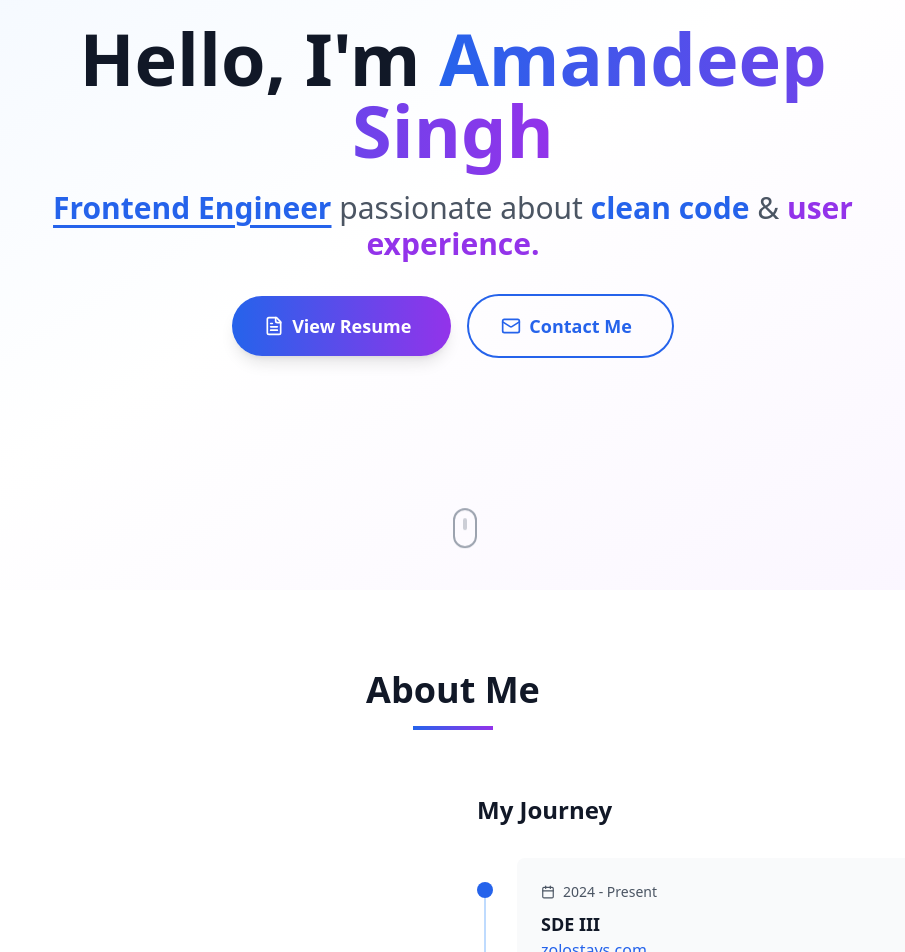
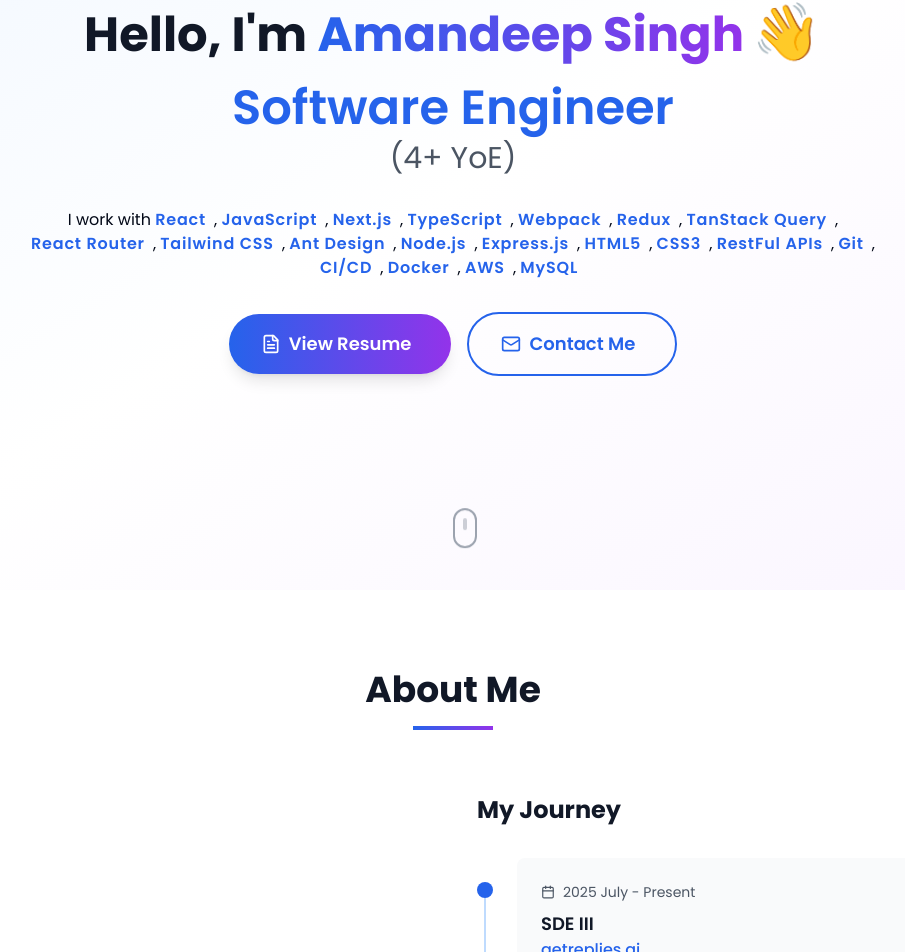
Before and after one commit to Amandeep-tech/portfolio, a React (Vite) app: page / in a window 1280 px wide. Shown: the part 210-1162 px from the top of the page, without its empty margins (187-1092 px from the left). Built offline with nearby package versions, Linux system fonts and the light colour scheme.

Commit message:
poppins font, refactored hero section

```diff
--- a/index.html
+++ b/index.html
@@ -4,9 +4,12 @@
     <meta charset="UTF-8" />
     <meta name="viewport" content="width=device-width, initial-scale=1.0" />
     <title>Amandeep Portfolio</title>
+    <link rel="preconnect" href="https://fonts.googleapis.com">
+    <link rel="preconnect" href="https://fonts.gstatic.com" crossorigin>
+    <link href="https://fonts.googleapis.com/css2?family=Poppins:wght@300;400;500;600;700&display=swap" rel="stylesheet">
   </head>
 
-  <body>
+  <body style="font-family: 'Poppins', sans-serif;">
     <div id="root"></div>
     <script type="module" src="/src/main.tsx"></script>
   </body>
--- a/src/components/About.tsx
+++ b/src/components/About.tsx
@@ -7,9 +7,16 @@ const About = () => {
   const timeline = [
     {
       role: "SDE III",
+      company: "getreplies.ai",
+      companyLink: "https://www.getreplies.ai/",
+      period: "2025 July - Present",
+      description: "Building A.I SaaS to reach out to the customers and get the replies."
+    },
+    {
+      role: "SDE III",
       company: "zolostays.com",
       companyLink: "https://www.zolostays.com/",
-      period: "2024 - Present",
+      period: "2024 Jan - 2025 June",
       description: "Leading full-stack development initiatives and mentoring junior developers."
     },
     {
--- a/src/components/Experience.tsx
+++ b/src/components/Experience.tsx
@@ -4,6 +4,20 @@ import { Calendar, MapPin } from 'lucide-react';
 
 const Experience = () => {
   const experiences = [
+    {
+      title: "SDE III",
+      company: "getreplies.ai",
+      period: "2025 July - Present",
+      location: "Bangalore, India",
+      description: "Building A.I SaaS to reach out to the customers and get the replies.",
+      responsibilities: [
+        "Full ownership of the product.",
+        "Deploying project to AWS.",
+        "Building the frontend of the product.",
+        "Building the UI/UX of the product.",
+        "Building the CI/CD pipeline of the product.",
+      ]
+    },
     {
       title: "SDE III",
       company: "Zolostays",
--- a/src/components/Hero.tsx
+++ b/src/components/Hero.tsx
@@ -1,39 +1,80 @@
-
-import React from 'react';
-import { FileText, Mail } from 'lucide-react';
-import { Link } from 'react-router-dom';
+import React from "react";
+import { FileText, Mail } from "lucide-react";
+import { Link } from "react-router-dom";
+import { TechnologyList } from './TechnologyList';
 
 const Hero = () => {
   const scrollToContact = () => {
-    const element = document.querySelector('#contact');
+    const element = document.querySelector("#contact");
     if (element) {
-      element.scrollIntoView({ behavior: 'smooth' });
+      element.scrollIntoView({ behavior: "smooth" });
     }
   };
 
+  const technologies = [
+    "React",
+    "JavaScript",
+    "Next.js",
+    "TypeScript",
+    "Webpack",
+    "Redux",
+    "TanStack Query",
+    "React Router",
+    "Tailwind CSS",
+    "Ant Design",
+    "Node.js",
+    "Express.js",
+    "HTML5",
+    "CSS3",
+    "RestFul APIs",
+    "Git",
+    "CI/CD",
+    "Docker",
+    "AWS",
+    "MySQL"
+  ];
+
   return (
-    <section id="home" className="min-h-screen flex items-center justify-center bg-gradient-to-br from-blue-50 via-white to-purple-50 dark:from-gray-900 dark:via-gray-800 dark:to-blue-900">
+    <section
+      id="home"
+      className="min-h-screen flex items-center justify-center bg-gradient-to-br from-blue-50 via-white to-purple-50 dark:from-gray-900 dark:via-gray-800 dark:to-blue-900"
+    >
       <div className="container mx-auto px-4 sm:px-6 lg:px-8 text-center">
         <div className="max-w-4xl mx-auto">
           <div className="animate-fade-in">
-            <h1 className="text-4xl sm:text-5xl md:text-6xl lg:text-7xl font-bold text-gray-900 dark:text-white mb-6 leading-tight">
-              Hello, I'm{' '}
+            <h1 className="px-[2rem] sm:px-0 text-2xl sm:text-3xl md:text-4xl lg:text-5xl font-bold
+               text-gray-900 dark:text-white mb-6
+              leading-tight">
+              Hello, I'm{" "}
               <span className="bg-gradient-to-r from-blue-600 to-purple-600 bg-clip-text text-transparent">
                 Amandeep Singh
               </span>
+              <span className="text-[2rem] sm:text-[2.5rem] md:text-[3rem] lg:text-[3.5rem] ml-2 animate-wave">👋</span>
             </h1>
 
-            <p className="text-xl sm:text-2xl md:text-3xl text-gray-600 dark:text-gray-300 mb-8 leading-relaxed">
-              <span className="text-blue-600 dark:text-blue-400 font-semibold underline underline-offset-[0.4rem]">Frontend Engineer</span> passionate about{' '}
-              <span className="text-blue-600 dark:text-blue-400 font-semibold">clean code</span>{' '}
-              &{' '}
-              <span className="text-purple-600 dark:text-purple-400 font-semibold">user experience.</span>
+            <div className="px-[2rem] sm:px-0 text-2xl sm:text-3xl md:text-4xl lg:text-5xl text-gray-600 dark:text-gray-300 mb-8
+              leading-relaxed">
+              <div className="text-blue-600 dark:text-blue-400 font-semibold mb-2">
+                Software Engineer
+              </div>{" "}
+              <div className="text-gray-600 dark:text-gray-300 text-3xl mb-2">
+                {"(4+ YoE)"}
+              </div>
+            </div>
+            <p className="mb-8">
+              I work with{" "}
+              <TechnologyList technologies={technologies} />
             </p>
 
             <div className="flex flex-col sm:flex-row gap-4 justify-center items-center">
               <button className="group bg-gradient-to-r from-blue-600 to-purple-600 text-white px-8 py-4 rounded-full font-semibold text-lg shadow-lg hover:shadow-xl transform hover:scale-105 transition-all duration-300 flex items-center gap-2">
                 <FileText size={20} />
-                <Link to="https://drive.google.com/file/d/1Qhep_TyPFFHmapUUE-cRo_Z9W6ndpsyX/view?usp=sharing" target="_blank">View Resume</Link>
+                <Link
+                  to="https://drive.google.com/file/d/1Qhep_TyPFFHmapUUE-cRo_Z9W6ndpsyX/view?usp=sharing"
+                  target="_blank"
+                >
+                  View Resume
+                </Link>
                 <div className="w-0 group-hover:w-4 transition-all duration-300 overflow-hidden">
                   →
                 </div>
--- /dev/null
+++ b/src/components/TechnologyList.tsx
@@ -0,0 +1,19 @@
+interface TechnologyListProps {
+  technologies: string[];
+  className?: string;
+}
+
+export const TechnologyList = ({ technologies, className = "" }: TechnologyListProps) => {
+  return (
+    <span className={className}>
+      {technologies.map((tech, index) => (
+        <span key={tech}>
+          <span className="text-blue-600 dark:text-blue-400 font-semibold whitespace-nowrap mr-2 tracking-[0.05rem]">
+            {tech}
+          </span>
+          {index < technologies.length - 1 ? ", " : ""}
+        </span>
+      ))}
+    </span>
+  );
+};
--- a/src/index.css
+++ b/src/index.css
@@ -99,3 +99,21 @@
     @apply bg-background text-foreground;
   }
 }
+
+@keyframes wave {
+  0%, 100% {
+    transform: rotate(0deg);
+  }
+  25% {
+    transform: rotate(20deg);
+  }
+  75% {
+    transform: rotate(-10deg);
+  }
+}
+
+.animate-wave {
+  animation: wave 1s ease-in-out infinite;
+  display: inline-block;
+  transform-origin: 70% 70%;
+}
--- a/src/pages/Index.tsx
+++ b/src/pages/Index.tsx
@@ -1,5 +1,3 @@
-
-import React from 'react';
 import { ThemeProvider } from '../contexts/ThemeContext';
 import Header from '../components/Header';
 import Hero from '../components/Hero';
```
